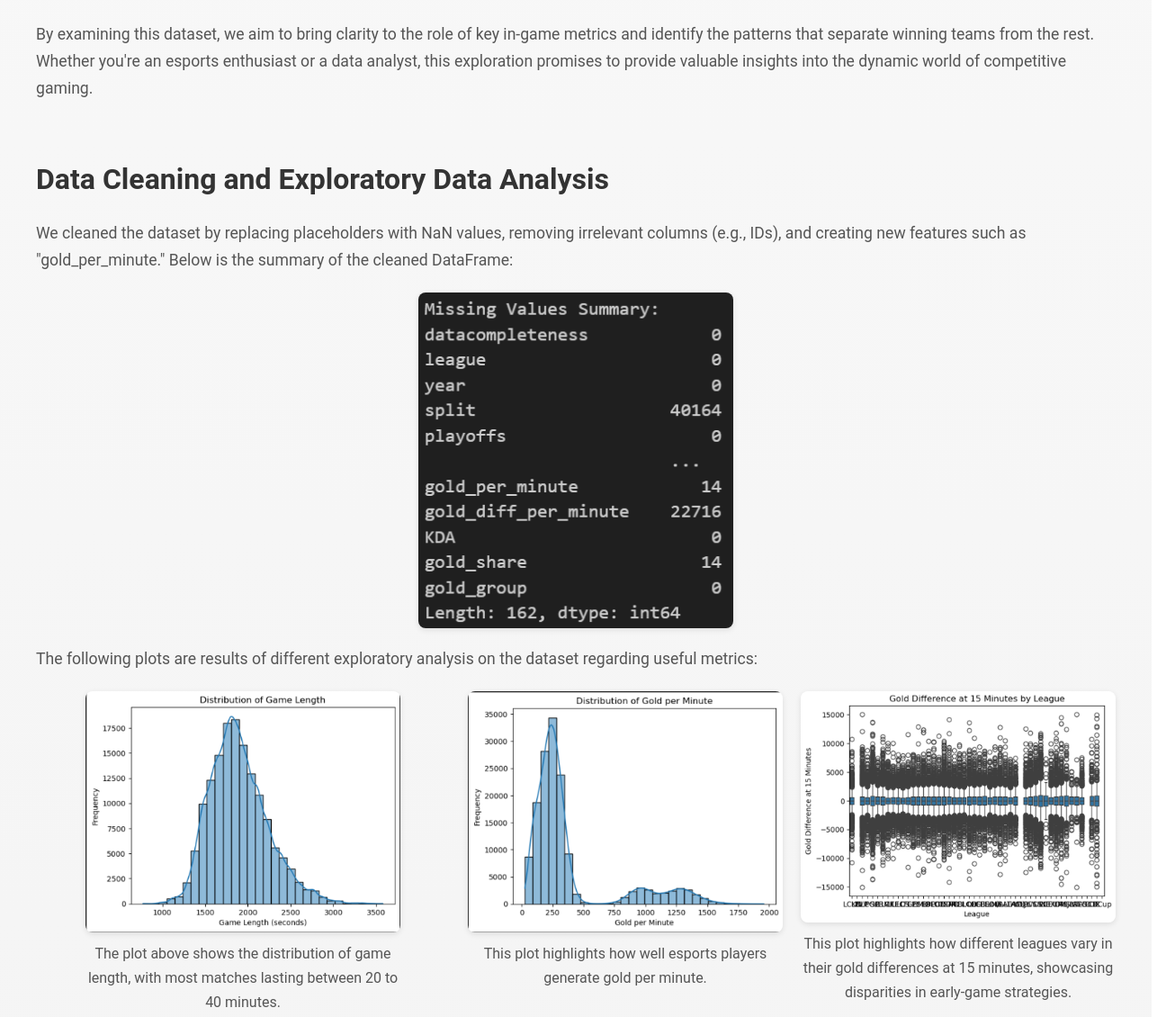
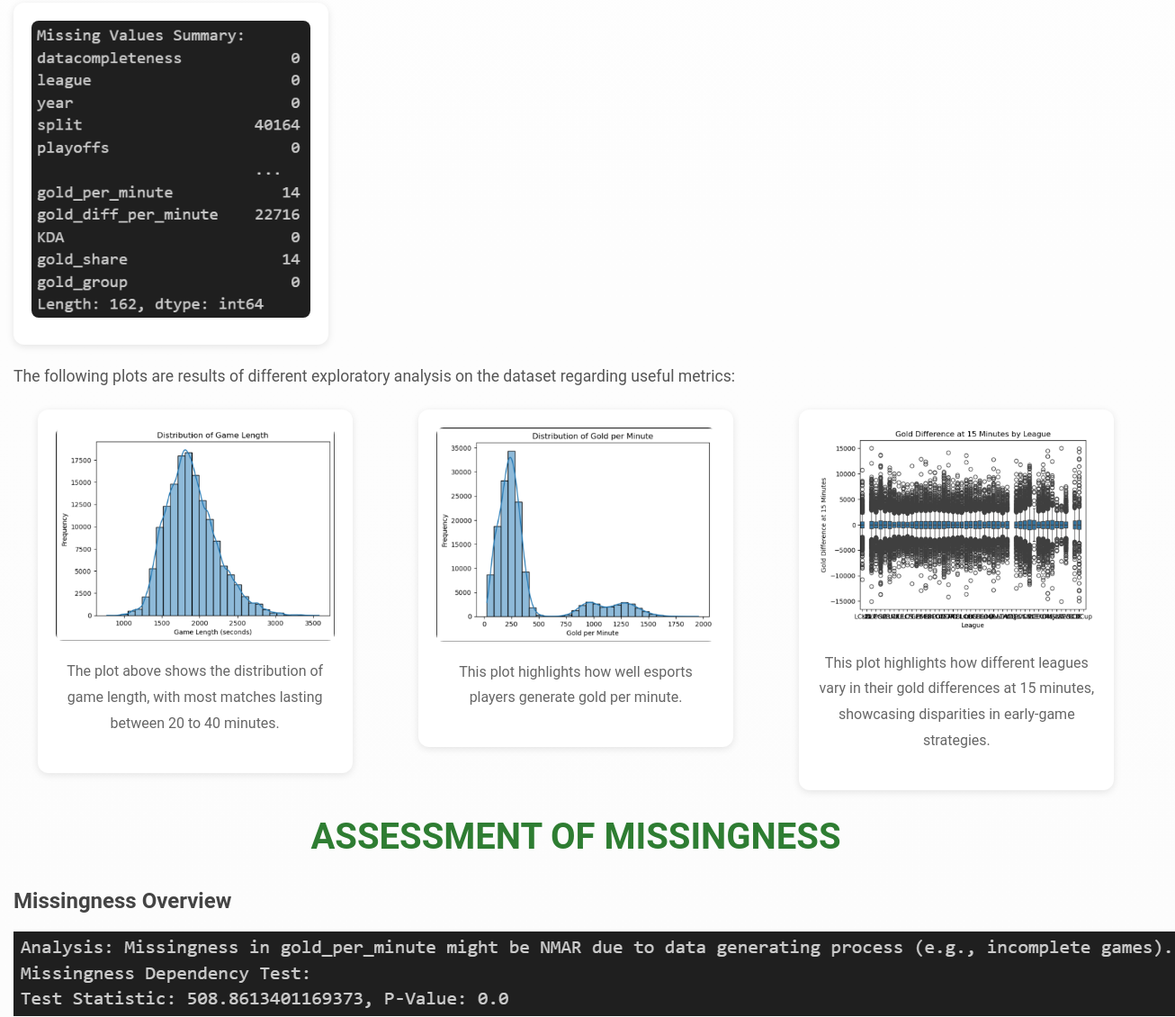
Before and after one commit to jgu0453/dsc80-proj, a plain HTML site: page index.html in a window 1280 px wide. Shown: the part 1139-2269 px from the top of the page at 90% size, 1306 px wide, since content can reach past the window. Drawn offline with Linux system fonts and the light colour scheme.

Commit message:
Update style.css

```diff
--- a/style.css
+++ b/style.css
@@ -7,14 +7,16 @@
 
 body {
     font-family: 'Roboto', sans-serif;
-    background-color: #f4f4f4;
+    background-color: #f9f9f9;
     line-height: 1.6;
     padding: 0 15px;
     color: #333;
+    background: linear-gradient(to bottom, #ffffff, #f1f1f1);
 }
 
+/* Header Section */
 header {
-    background-color: #4CAF50;
+    background: linear-gradient(90deg, #4CAF50, #2E7D32);
     color: white;
     padding: 20px;
     text-align: center;
@@ -23,141 +25,129 @@ header {
 }
 
 header h1 {
+    font-size: 3rem;
+    font-weight: 700;
+    letter-spacing: 1px;
+    margin-bottom: 10px;
+}
+
+header p {
+    font-size: 1.2rem;
+    font-weight: 300;
+    color: #e8f5e9;
+}
+
+/* Section Titles */
+section h2 {
     font-size: 2.5rem;
     font-weight: 700;
-}
-
-section {
-    margin: 40px auto;
-    max-width: 1200px;
-}
-
-section h2 {
-    font-size: 2rem;
-    font-weight: 700;
     margin-bottom: 20px;
-    color: #333;
+    color: #2E7D32;
+    text-align: center;
+    text-transform: uppercase;
 }
 
 section h3 {
-    font-size: 1.25rem;
+    font-size: 1.5rem;
     font-weight: 600;
     margin-top: 20px;
     margin-bottom: 15px;
-    color: #333;
+    color: #444;
 }
 
+/* Paragraphs and Typography */
 p {
-    font-size: 1rem;
+    font-size: 1.1rem;
     margin-bottom: 20px;
     line-height: 1.8;
     color: #555;
 }
 
-ul {
-    margin-left: 20px;
-    font-size: 1rem;
-    color: #555;
+/* Enhanced Link Styling */
+a {
+    color: #2E7D32;
+    text-decoration: none;
+    font-weight: bold;
 }
 
-ul li {
+a:focus {
+    outline: none;
+    border-bottom: 2px solid #1B5E20;
+}
+
+/* Container for Images */
+#data-cleaning .images-container {
+    display: flex;
+    justify-content: space-around; /* Evenly spaced images */
+    gap: 20px;
+    flex-wrap: wrap;
+    align-items: flex-start;
+    margin-top: 20px;
+}
+
+#data-cleaning .plot-container {
+    display: flex;
+    flex-direction: column;
+    align-items: center;
+    flex: 1 1 30%;
+    max-width: 350px;
+    min-width: 300px;
+    margin-bottom: 20px;
+    text-align: center;
+    background: #ffffff;
+    border-radius: 12px;
+    box-shadow: 0 2px 8px rgba(0, 0, 0, 0.1);
+    padding: 20px;
+}
+
+#data-cleaning .plot-container img {
+    max-width: 100%;
+    height: auto;
+    border-radius: 8px;
     margin-bottom: 10px;
 }
 
-/* Container for Images */
-.plot-container {
-    margin-bottom: 20px;
-    display: flex;
-    flex-direction: column;
-    align-items: center;
-}
-
-.plot-container img {
-    max-width: 100%;
-    height: auto;
-    border-radius: 8px;
-    box-shadow: 0 2px 6px rgba(0, 0, 0, 0.1);
-}
-
-/* Container for Image Gallery */
-#data-cleaning .images-container {
-    display: flex;
-    justify-content: space-between;
-    gap: 20px;
-    flex-wrap: wrap;
-    align-items: stretch;
-}
-
-/* Ensure all plot containers are the same height */
-#data-cleaning .plot-container {
-    display: flex;
-    flex-direction: column; /* Stack the image and description vertically */
-    align-items: center;
-    flex: 1 1 30%; /* Flex-grow, flex-shrink, and basis for equal spacing */
-    max-width: 350px; /* Set a maximum width for consistent sizing */
-    min-width: 300px; /* Ensure minimum width for smaller screens */
-    margin-bottom: 20px;
+#data-cleaning .plot-container p {
+    margin-top: 10px;
+    font-size: 1rem;
+    color: #666;
     text-align: center;
 }
 
-/* Descriptions below each image */
-#data-cleaning .plot-container p {
-    margin-top: 10px; /* Space between the image and description */
+/* Footer Styling */
+footer {
+    background: #2E7D32;
+    color: white;
+    padding: 20px;
+    text-align: center;
     font-size: 1rem;
-    color: #555;
-    text-align: center;
+    border-top: 4px solid #1B5E20;
+    box-shadow: 0 -2px 6px rgba(0, 0, 0, 0.1);
 }
 
-/* Center the first image (Summary of cleaned data) */
-#data-cleaning .plot-container:first-of-type {
-    display: flex;
-    justify-content: center;
-    align-items: center;
-    margin-left: auto;
-    margin-right: auto;
-    width: 100%; /* Make it full width to center properly */
+footer p {
+    margin: 5px 0;
+    font-size: 1rem;
+    color: #e8f5e9;
 }
 
-/* Header Section (Fixed Styling for Spacing) */
-header h1 {
-    font-size: 3rem;
-    margin-bottom: 10px;
+footer a {
+    color: #c8e6c9;
+    font-weight: bold;
 }
 
-/* Small Typography Adjustments for Accessibility */
-p, ul {
-    font-size: 1.1rem;
-    line-height: 1.7;
+/* Media Queries for Responsiveness */
+@media (max-width: 768px) {
+    header h1 {
+        font-size: 2.5rem;
+    }
+
+    section h2 {
+        font-size: 2rem;
+    }
+
+    #data-cleaning .images-container {
+        flex-direction: column;
+        gap: 40px;
+    }
 }
-
-/* Flexbox Adjustment for Centering Text and Improving Flow */
-#introduction {
-    display: flex;
-    flex-direction: column;
-    gap: 15px;
-}
-
-/* Background Enhancements */
-body {
-    background: linear-gradient(to bottom, #fafafa, #e0e0e0);
-}
-
-/* Link Styling */
-a {
-    color: #4CAF50;
-    text-decoration: none;
-}
-
-a:hover {
-    text-decoration: underline;
-}
-
-/* Footer, if you add one later */
-footer {
-    background-color: #333;
-    color: white;
-    padding: 15px;
-    text-align: center;
-    font-size: 1rem;
-    margin-top: 40px;
-}
```
